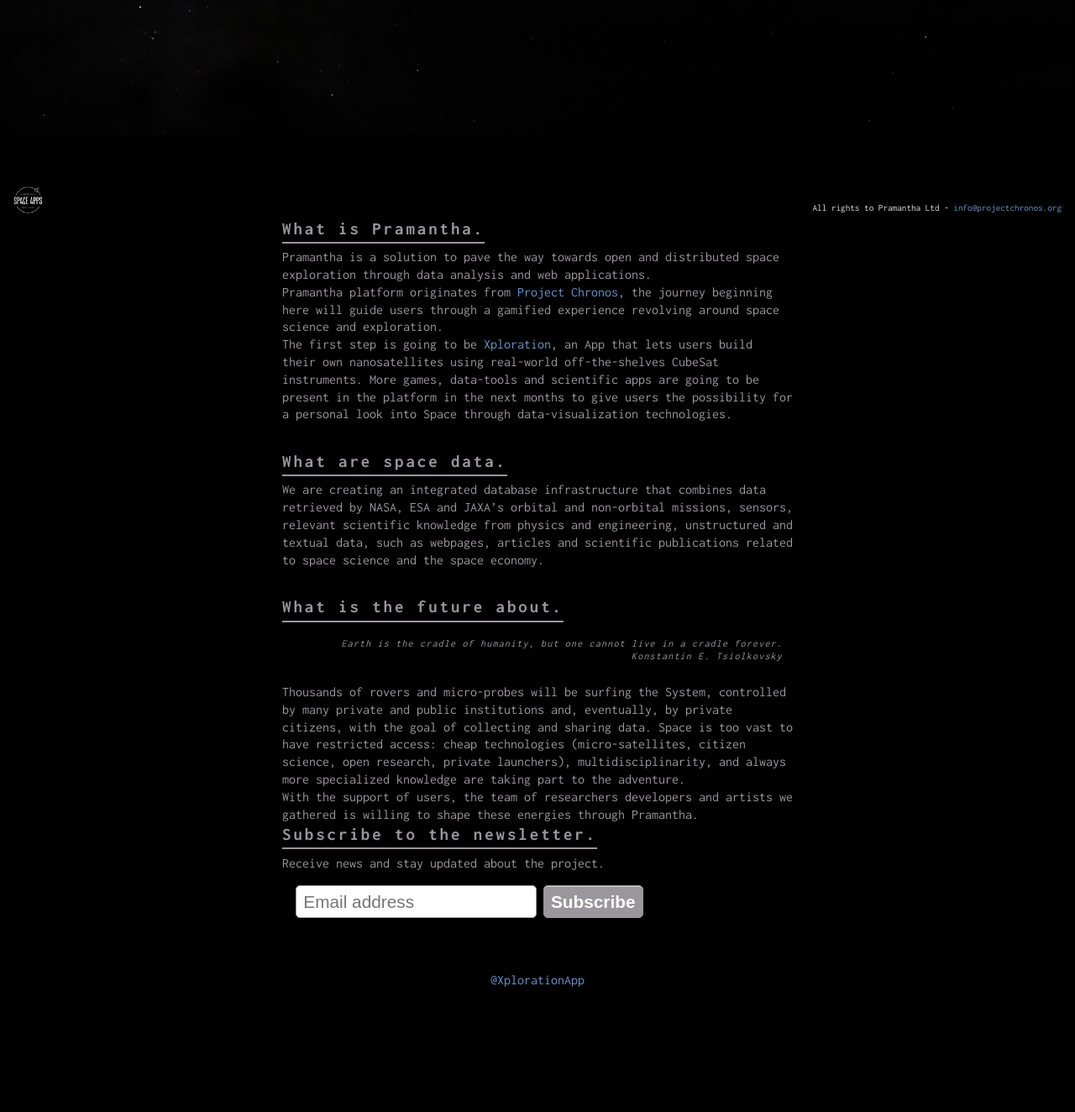
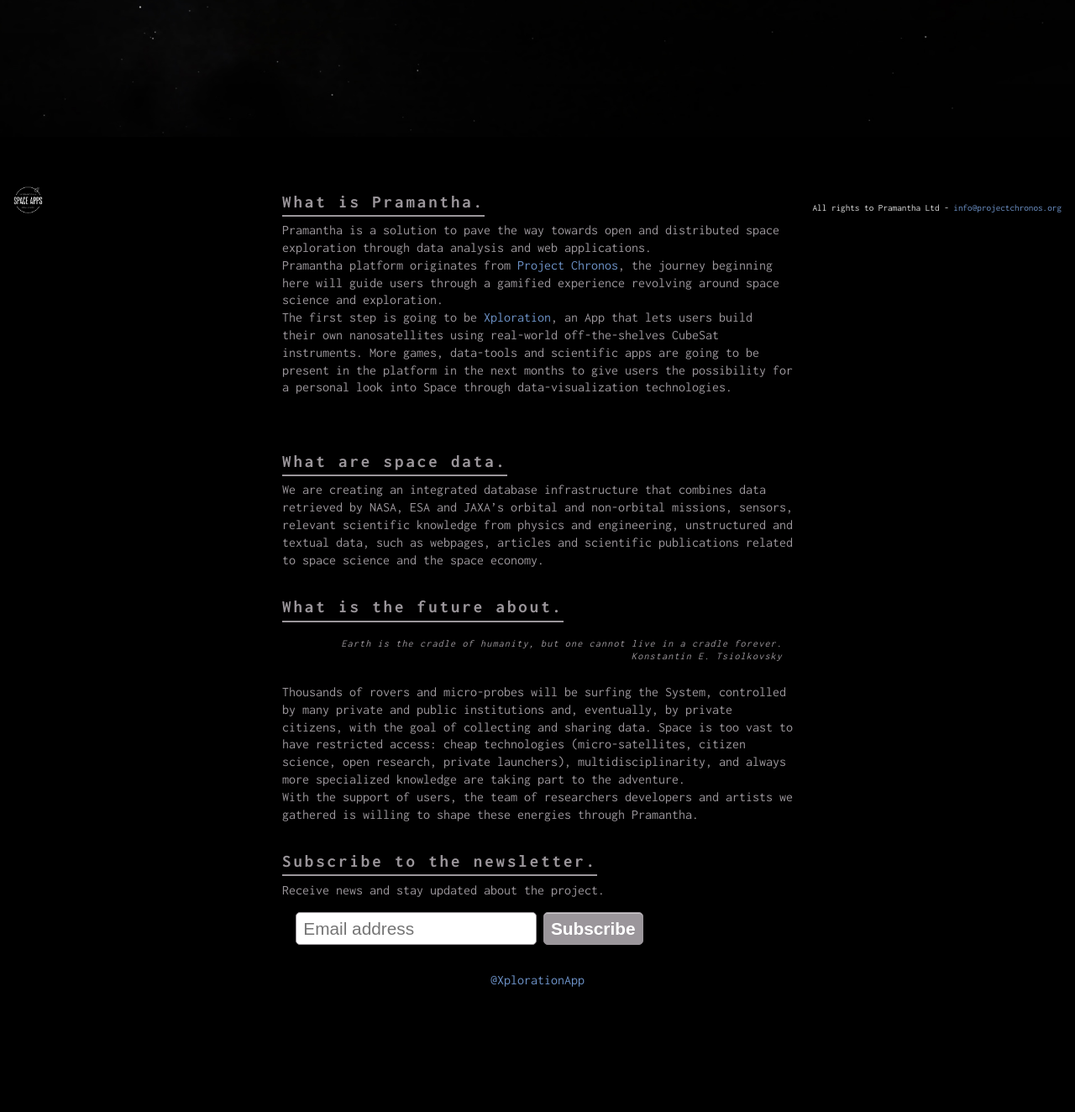
Before and after one commit to SpaceAppsXploration/singlepage, a Flask app: page / in a window 1280 px wide. Shown: the part 530-1854 px from the top of the page at 84% size. Run offline with Flask 2, Linux system fonts and the light colour scheme; some libraries are stand-ins or nearby versions.

Commit message:
cirrection in css

```diff
--- a/wsgi/static/assets/stylesheets/style.css
+++ b/wsgi/static/assets/stylesheets/style.css
@@ -246,13 +246,13 @@ html,body{
 
         /* Section specific */
         .newsletter {
-            top: -14em;
             color: #9B969B;
         }
         .whatis {
             color: #9B969B;
         }
         .whatcando {
+            top: -14em;
             color: #9B969B;
         }
         .whatgoals {
```
